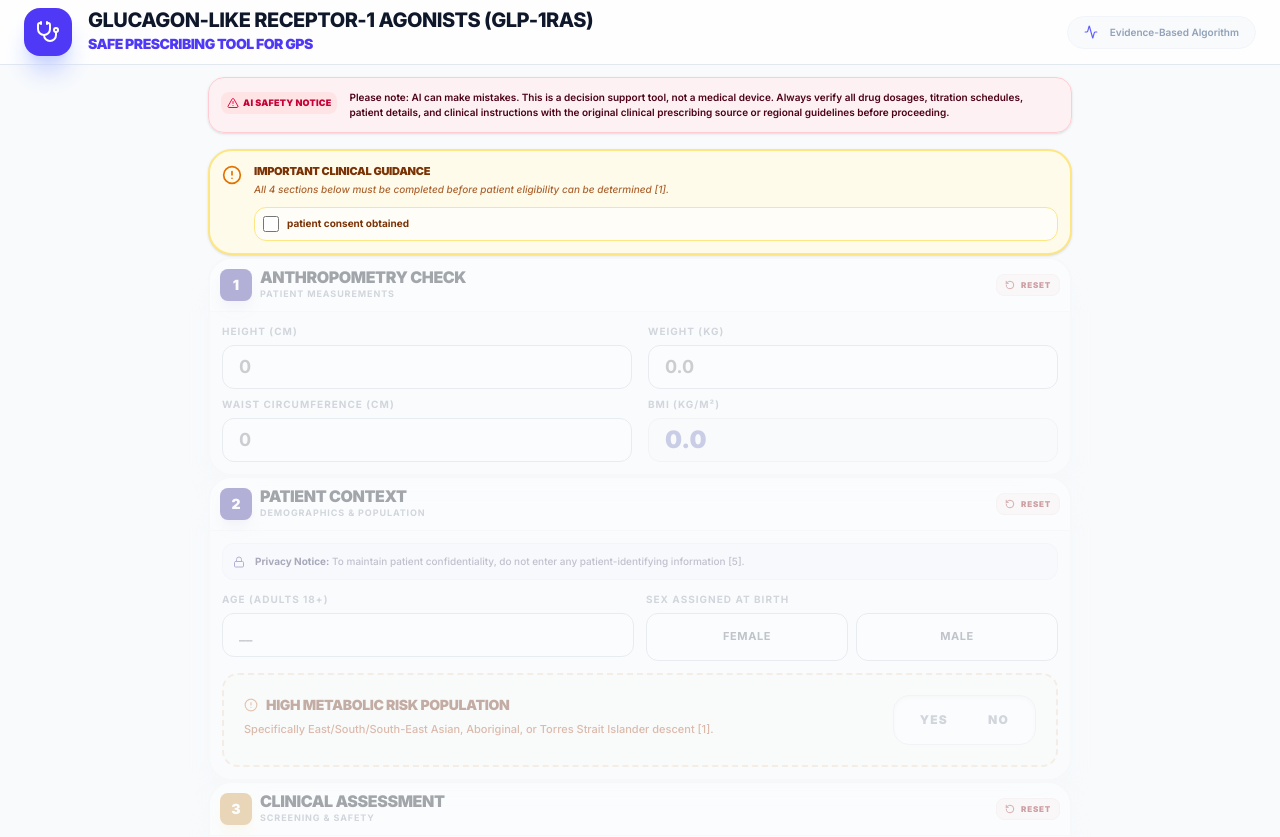
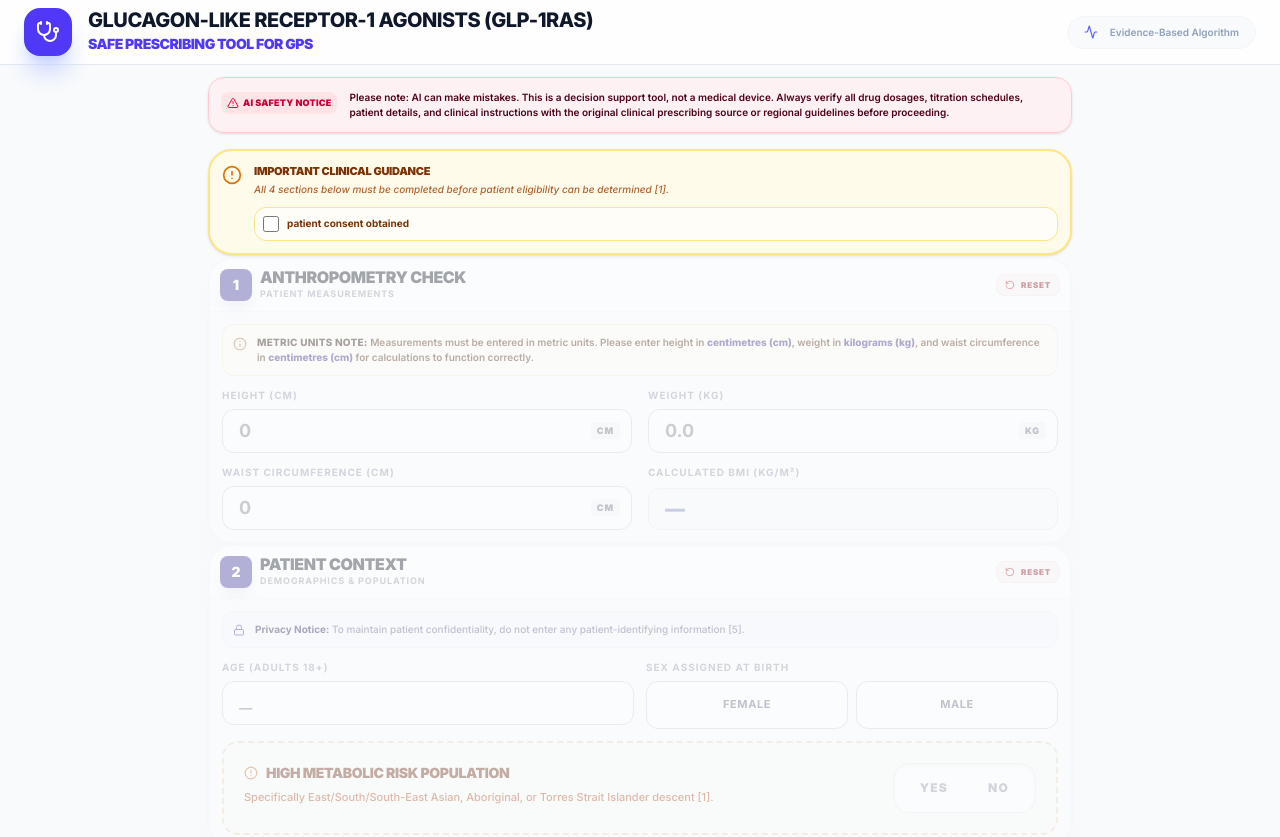
Before and after one commit to rjgoodwin/GLP-1-RA-CLINICAL-DECISION-SUPPORT-TOOL, a React (Vite) app: page / in a window 1280 px wide. Shown: the top 837 px of the page. Built offline with nearby package versions, Linux system fonts and the light colour scheme.

Commit message:
feat: add metric unit requirement notice to UI
Added a visual notice to the patient assessment form to ensure users input height, weight, and waist measurements in metric units, ensuring clinical calculation accuracy.

```diff
--- a/src/App.tsx
+++ b/src/App.tsx
@@ -819,53 +819,91 @@ export default function App() {
               </div>
             </div>
             <div className="p-3 space-y-3 bg-white/40">
-              <div className="grid grid-cols-1 md:grid-cols-2 gap-x-4 gap-y-2">
-                <div className="space-y-1.5">
+              {/* Mandatory Metric Units Notice */}
+              <div id="mandatory-metric-notice" className="p-2.5 bg-amber-50/70 border border-amber-200/60 rounded-xl flex items-start gap-2.5">
+                <Info size={14} className="text-amber-600 mt-0.5 shrink-0" />
+                <p className="text-[10px] text-amber-900 leading-normal font-semibold">
+                  <span className="font-extrabold text-amber-950 uppercase tracking-wide">Metric Units Note:</span> Measurements must be entered in metric units. Please enter height in <span className="font-extrabold text-indigo-700">centimetres (cm)</span>, weight in <span className="font-extrabold text-indigo-700">kilograms (kg)</span>, and waist circumference in <span className="font-extrabold text-indigo-700">centimetres (cm)</span> for calculations to function correctly.
+                </p>
+              </div>
+
+              <div className="grid grid-cols-1 md:grid-cols-2 gap-x-4 gap-y-3">
+
+                {/* Height Input */}
+                <div id="height-input-wrapper" className="space-y-1.5 flex flex-col justify-between">
                   <label className="label-upper">Height (cm)</label>
+                  <div className="relative">
                     <input
                       type="number"
-                    className={`input-field text-lg font-bold transition-colors ${patient.height > 0 ? 'border-indigo-600 text-indigo-600' : 'border-slate-300'}`}
+                      step="any"
+                      className={`input-field pr-12 text-lg font-bold transition-colors ${patient.height > 0 ? 'border-indigo-600 text-indigo-600' : 'border-slate-300'}`}
                       placeholder="0"
                       value={patient.height || ''}
                       onChange={(e) => handlePatientChange('height', parseFloat(e.target.value) || 0)}
                     />
-                </div>
-                <div className="space-y-1.5">
+                    <div className="absolute right-3 top-1/2 -translate-y-1/2 px-1.5 py-0.5 bg-slate-100 text-slate-500 rounded text-[9px] font-black uppercase tracking-widest pointer-events-none select-none">
+                      cm
+                    </div>
+                  </div>
+                </div>
+
+                {/* Weight Input */}
+                <div id="weight-input-wrapper" className="space-y-1.5 flex flex-col justify-between">
                   <label className="label-upper">Weight (kg)</label>
+                  <div className="relative">
                     <input
                       type="number"
-                    className={`input-field text-lg font-bold transition-colors ${patient.weight > 0 ? 'border-indigo-600 text-indigo-600' : 'border-slate-300'}`}
+                      step="any"
+                      className={`input-field pr-12 text-lg font-bold transition-colors ${patient.weight > 0 ? 'border-indigo-600 text-indigo-600' : 'border-slate-300'}`}
                       placeholder="0.0"
                       value={patient.weight || ''}
                       onChange={(e) => handlePatientChange('weight', parseFloat(e.target.value) || 0)}
                     />
-                </div>
-                <div className="space-y-1.5">
+                    <div className="absolute right-3 top-1/2 -translate-y-1/2 px-1.5 py-0.5 bg-slate-100 text-slate-500 rounded text-[9px] font-black uppercase tracking-widest pointer-events-none select-none">
+                      kg
+                    </div>
+                  </div>
+                </div>
+
+                {/* Waist Circumference Input */}
+                <div id="waist-input-wrapper" className="space-y-1.5 flex flex-col justify-between">
                   <label className="label-upper">Waist Circumference (cm)</label>
+                  <div className="relative">
                     <input
                       type="number"
-                    className={`input-field text-lg font-bold transition-colors ${patient.waistCircumference > 0 ? 'border-indigo-600 text-indigo-600' : 'border-slate-300'}`}
+                      step="any"
+                      className={`input-field pr-12 text-lg font-bold transition-colors ${patient.waistCircumference > 0 ? 'border-indigo-600 text-indigo-600' : 'border-slate-300'}`}
                       placeholder="0"
                       value={patient.waistCircumference || ''}
                       onChange={(e) => handlePatientChange('waistCircumference', parseInt(e.target.value) || 0)}
                     />
-                </div>
-                <div className="space-y-1.5">
-                  <label className="label-upper">BMI (kg/m²)</label>
-                  <div className={`input-field flex items-center justify-between transition-all ${
+                    <div className="absolute right-3 top-1/2 -translate-y-1/2 px-1.5 py-0.5 bg-slate-100 text-slate-500 rounded text-[9px] font-black uppercase tracking-widest pointer-events-none select-none">
+                      cm
+                    </div>
+                  </div>
+                </div>
+
+                {/* Calculated BMI Output */}
+                <div id="bmi-output-wrapper" className="space-y-1.5 flex flex-col justify-between">
+                  <label className="label-upper">Calculated BMI (kg/m²)</label>
+                  <div className={`input-field flex items-center justify-between transition-all h-[42px] ${
                     patient.bmi >= 30 ? 'bg-amber-50 border-amber-200' :
                     patient.bmi > 0 ? 'bg-indigo-50/30 border-indigo-600' :
                     'bg-slate-50 border-slate-200'
                   }`}>
-                    <span className={`text-2xl font-black ${
+                    <span className={`text-xl font-black ${
                       patient.bmi >= 30 ? 'text-amber-600' :
                       patient.bmi > 0 ? 'text-indigo-600' :
                       'text-indigo-400'
                     }`}>
-                      {patient.bmi ? patient.bmi.toFixed(1) : '0.0'}
+                      {patient.bmi ? patient.bmi.toFixed(1) : '—'}
                     </span>
-                  </div>
-                </div>
+                    {patient.bmi > 0 && (
+                      <span className="text-[8px] font-black uppercase tracking-widest text-indigo-400">Calculated</span>
+                    )}
+                  </div>
+                </div>
+
               </div>
             </div>
           </section>
```
Lines whose indentation alone changed are shown as unchanged.
